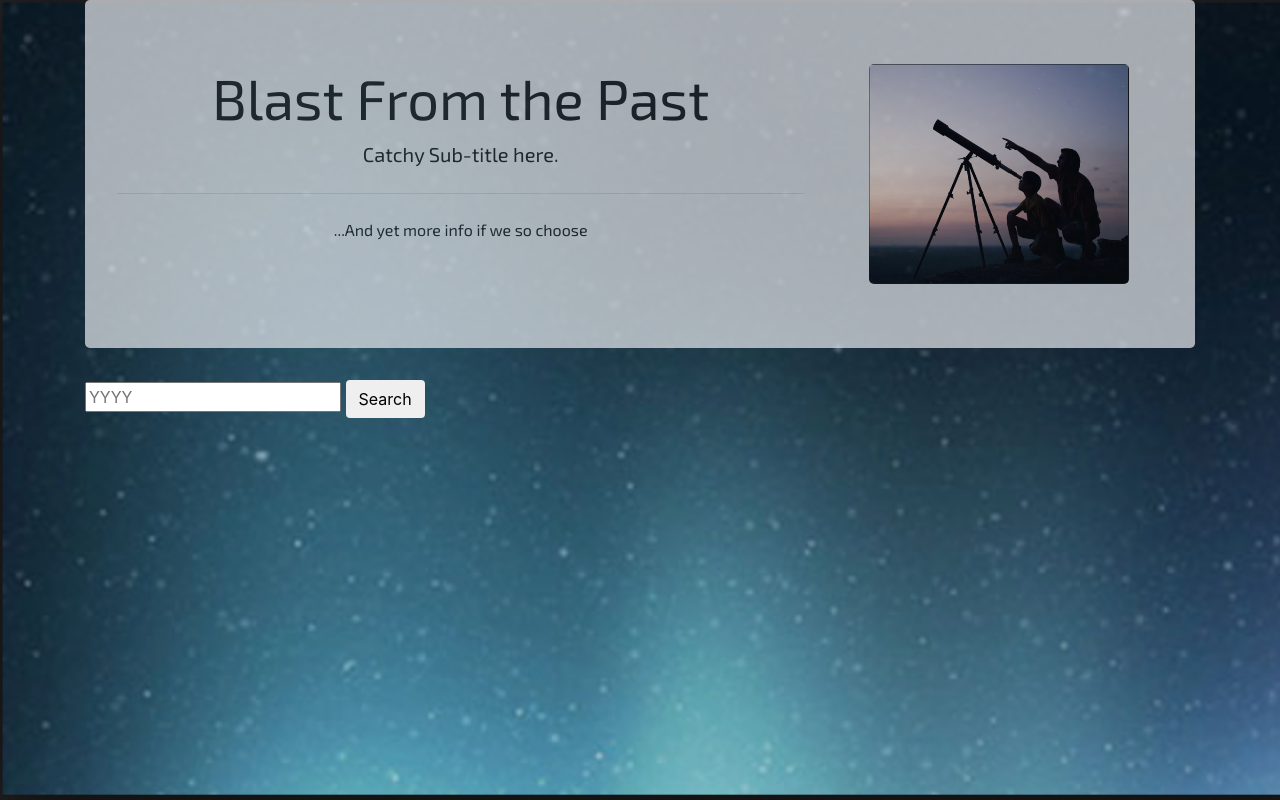
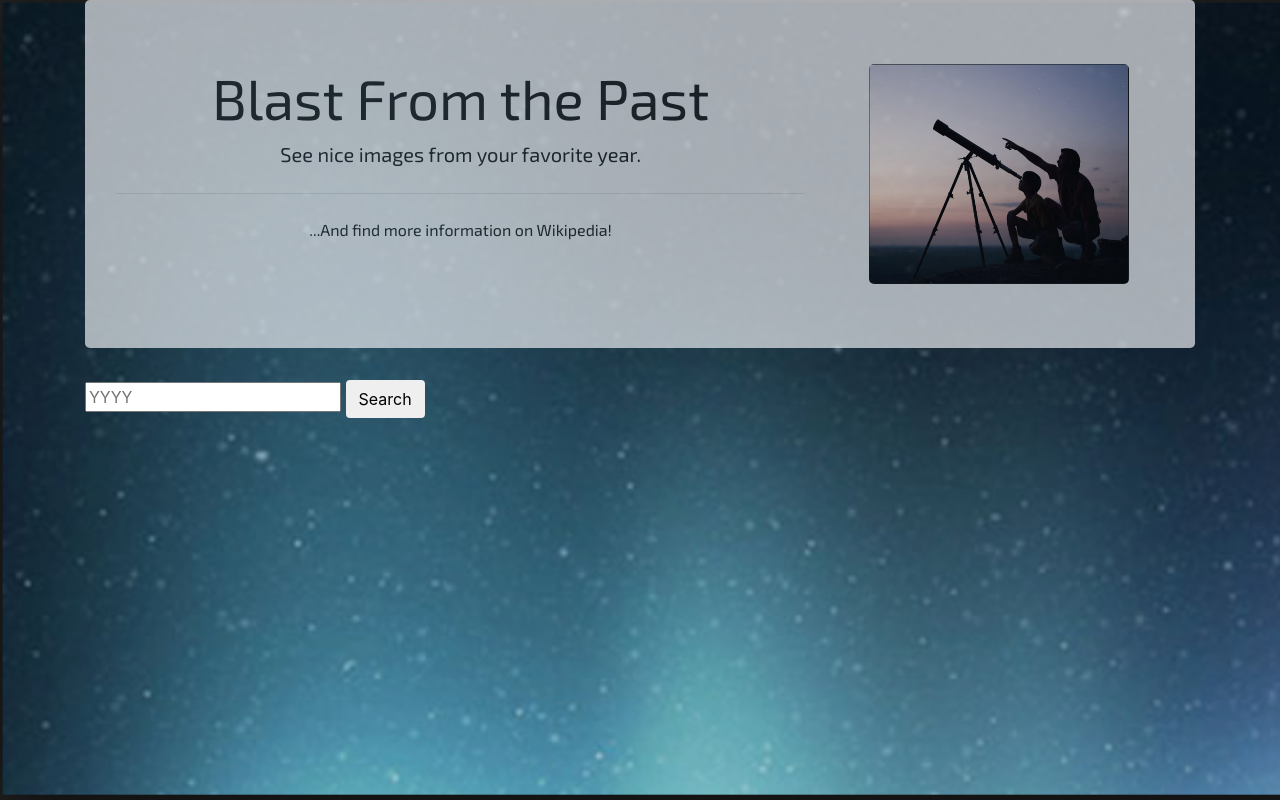
Before and after one commit to NolanKern/Project1, a plain HTML site: page index.html in a window 1280 px wide. Drawn offline with nearby package versions, Linux system fonts and the light colour scheme.

Commit message:
Changed heading

```diff
--- a/index.html
+++ b/index.html
@@ -18,9 +18,9 @@
                 <div class="row">
                     <div class="col-lg-8">
                         <h1 class="display-4">Blast From the Past</h1>
-                        <p class="lead">Catchy Sub-title here.</p>
+                        <p class="lead">See nice images from your favorite year.</p>
                         <hr class="my-4">
-                        <p>...And yet more info if we so choose</p>
+                        <p>...And find more information on Wikipedia!</p>
                     </div>
                     <div class="col-lg-4">
                         <img src="assets/images/header-pic.png" id="header-img">
```
